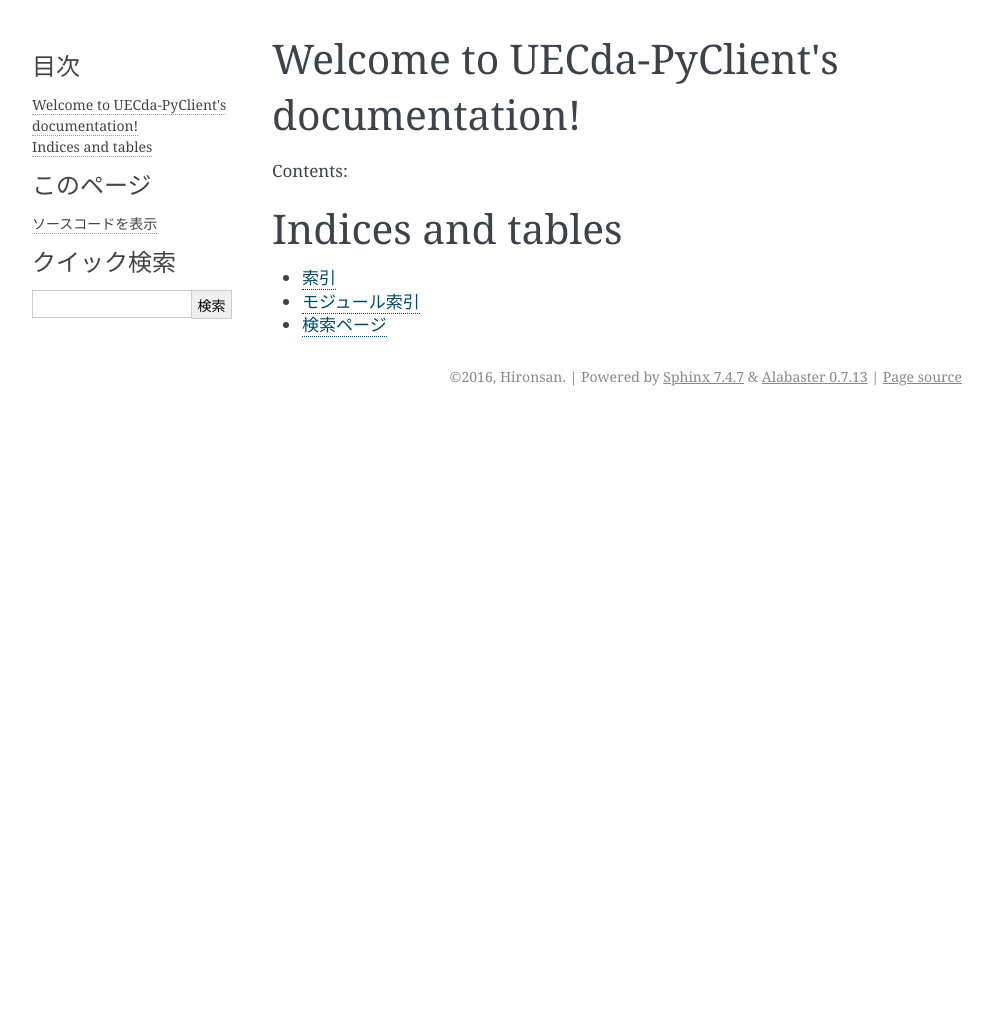
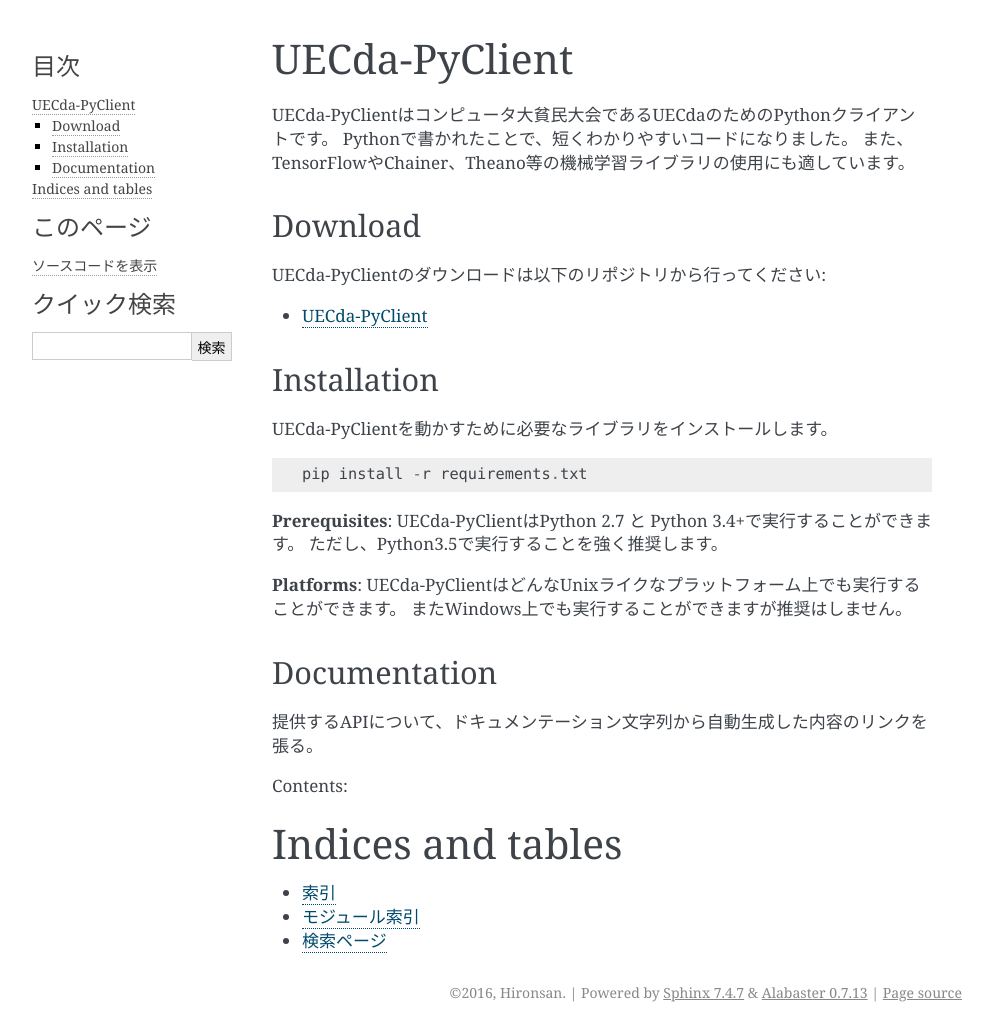
Before and after one commit to Hironsan/uecda-pyclient, a Sphinx documentation site: the page built from docs/index.rst, in a window 1280 px wide. Shown: the whole page, without its empty margins (148-1141 px from the left). Built offline with Sphinx 7.4.7, drawn with Linux system fonts in a browser that asks for light colours; before the commit the page ends 900 px from its top, so only the background shows below that.

Commit message:
modify document

```diff
--- a/docs/index.rst
+++ b/docs/index.rst
@@ -3,15 +3,49 @@
    You can adapt this file completely to your liking, but it should at least
    contain the root `toctree` directive.
 
-Welcome to UECda-PyClient's documentation!
+UECda-PyClient
 ==========================================
+
+UECda-PyClientはコンピュータ大貧民大会であるUECdaのためのPythonクライアントです。
+Pythonで書かれたことで、短くわかりやすいコードになりました。
+また、TensorFlowやChainer、Theano等の機械学習ライブラリの使用にも適しています。
+
+
+==================
+Download
+==================
+UECda-PyClientのダウンロードは以下のリポジトリから行ってください:
+
+* `UECda-PyClient <https://github.com/Hironsan/uecda-pyclient>`_
+
+
+
+==================
+Installation
+==================
+UECda-PyClientを動かすために必要なライブラリをインストールします。
+
+::
+
+    pip install -r requirements.txt
+
+**Prerequisites**: UECda-PyClientはPython 2.7 と Python 3.4+で実行することができます。
+ただし、Python3.5で実行することを強く推奨します。
+
+**Platforms**: UECda-PyClientはどんなUnixライクなプラットフォーム上でも実行することができます。
+またWindows上でも実行することができますが推奨はしません。
+
+
+
+==================
+Documentation
+==================
+提供するAPIについて、ドキュメンテーション文字列から自動生成した内容のリンクを張る。
 
 Contents:
 
 .. toctree::
    :maxdepth: 2
-
-
 
 Indices and tables
 ==================
```
